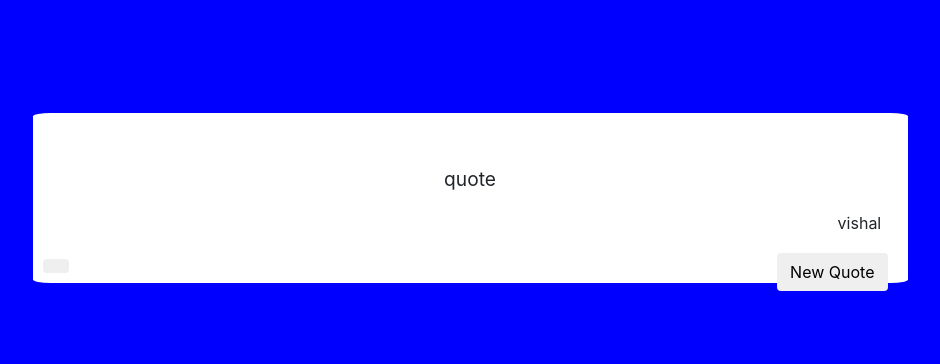
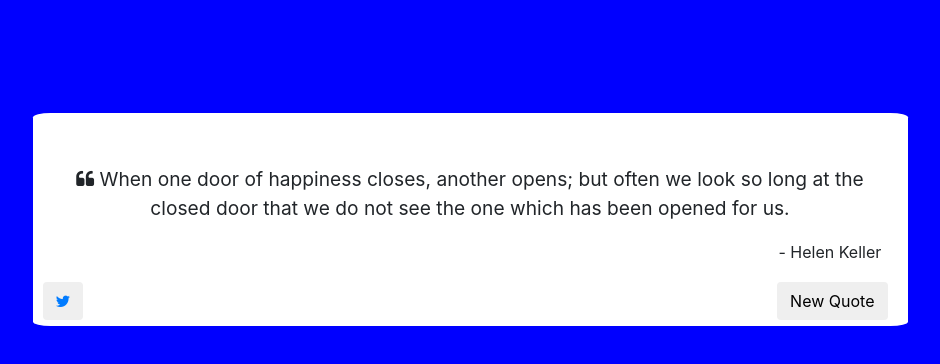
Before and after one commit to Vishal-1999/randomQuoteMachine, a plain HTML site: page index.html in a window 1280 px wide. Shown: the whole page, without its empty margins (170-1110 px from the left). Drawn offline with nearby package versions, Linux system fonts and the light colour scheme.

Commit message:
version 1.2

```diff
--- a/index.html
+++ b/index.html
@@ -27,9 +27,9 @@
 <body>
 	<div class="container-fluid">
 		<div id='quoteBox'>
-			<div id='quoteText'>quote</div>
-			<div id='quoteAuthor'>vishal</div>
-			<button id='twitter' class="btn"></button>
+			<div id='quoteText'><i class="fa fa-quote-left"></i> When one door of happiness closes, another opens; but often we look so long at the closed door that we do not see the one which has been opened for us.</div>
+			<div id='quoteAuthor'>- Helen Keller</div>
+			<button id='twitter' class="btn"><a href="https://twitter.com/intent/tweet?text=A quote by Helen Keller - When one door of happiness closes, another opens; but often we look so long at the closed door that we do not see the one which has been opened for us."><i class="fa fa-twitter"></i></a></button>
 			<button class='btn' id="button">New Quote</button>
 		</div>
 
@@ -53,7 +53,7 @@
 					quoteText = "<p>" + "<i class='fa fa-quote-left'></i> "+ json[i].quoteText + "</p>";
 					quoteAuthor = "<p>" + "- " + json[i].quoteAuthor + "</p>";
 
-					twitter = "<a href='https://twitter.com/intent/tweet?text=%20" + json[i].quoteText +"%20' target=\"_blank\"><i class='fa fa-twitter'></i></a>"
+					twitter = "<a href='https://twitter.com/intent/tweet?text=%20" + "A quote by " + json[i].quoteAuthor + " - " + json[i].quoteText +"%20' target=\"_blank\"><i class='fa fa-twitter'></i></a>"
 
 
 					$("#quoteText").html(quoteText);
```
